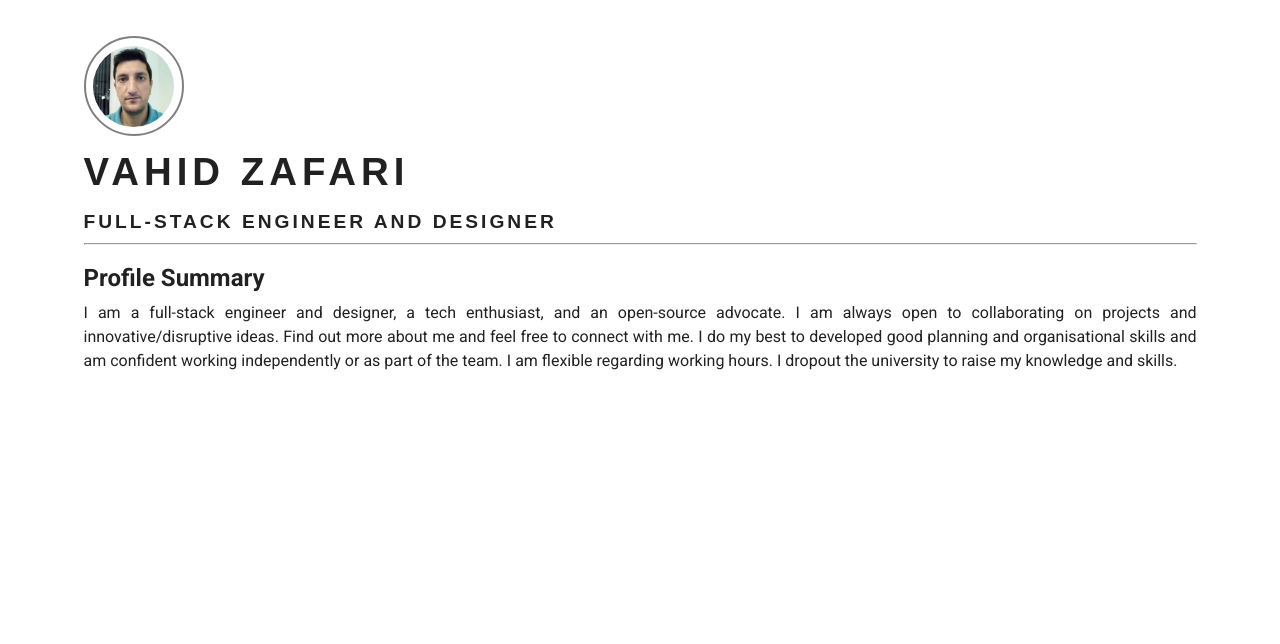
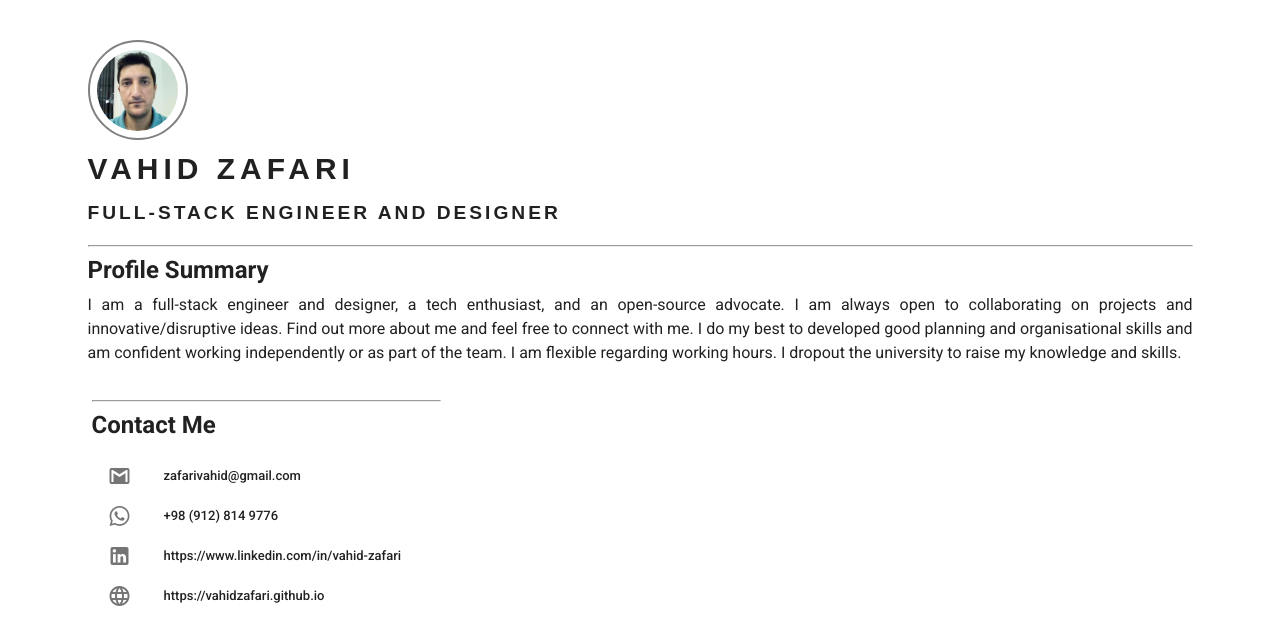
Before and after one commit to vahidzafari/vahidzafari.github.io, a Nuxt app: page / in a window 1280 px wide. Shown: the top 644 px of the page. Built offline with nearby package versions, Linux system fonts and the light colour scheme; a web font is replaced by a local one.

Commit message:
feat: add contact me section

```diff
--- /dev/null
+++ b/components/experience.vue
@@ -0,0 +1,19 @@
+<template>
+  <section class="experience">
+    <hr />
+    <h1>Work Experience</h1>
+    <p>Lorem</p>
+  </section>
+</template>
+
+<script>
+export default {}
+</script>
+
+<style lang="scss" scoped>
+.experience {
+  & > h1 {
+    margin: 5px 0;
+  }
+}
+</style>
--- /dev/null
+++ b/components/extra-information.vue
@@ -0,0 +1,55 @@
+<template>
+  <section class="contact">
+    <hr />
+    <h1>Contact Me</h1>
+    <v-list dense>
+      <v-list-item v-for="(item, i) in items" :key="i" :href="item.href" dense>
+        <v-list-item-icon>
+          <v-icon v-text="item.icon"></v-icon>
+        </v-list-item-icon>
+        <v-list-item-content>
+          <v-list-item-title v-text="item.text"></v-list-item-title>
+        </v-list-item-content>
+      </v-list-item>
+    </v-list>
+  </section>
+</template>
+
+<script>
+export default {
+  data() {
+    return {
+      items: [
+        {
+          text: 'zafarivahid@gmail.com',
+          icon: 'mdi-gmail',
+          href: 'mailto:zafarivahid@gmail.com',
+        },
+        {
+          text: '+98 (912) 814 9776',
+          icon: 'mdi-whatsapp',
+          href: 'https://wa.me/00989128149776',
+        },
+        {
+          text: 'https://www.linkedin.com/in/vahid-zafari',
+          icon: 'mdi-linkedin',
+          href: 'https://www.linkedin.com/in/vahid-zafari',
+        },
+        {
+          text: 'https://vahidzafari.github.io',
+          icon: 'mdi-web',
+          href: 'https://vahidzafari.github.io',
+        },
+      ],
+    }
+  },
+}
+</script>
+
+<style lang="scss" scoped>
+.contact {
+  & > h1 {
+    margin: 5px 0;
+  }
+}
+</style>
--- a/components/topnav.vue
+++ b/components/topnav.vue
@@ -1,5 +1,6 @@
 <template>
   <div>
+    <article>
       <section class="avatar">
         <div>
           <img src="@/assets/images/profile.jpeg" alt="profile image" />
@@ -9,8 +10,9 @@
         <h1>Vahid Zafari</h1>
         <h2>Full-stack Engineer and Designer</h2>
       </section>
+    </article>
+    <section class="paragraph">
       <hr />
-    <section class="paragraph">
       <h1>Profile Summary</h1>
       <p>
         I am a full-stack engineer and designer, a tech enthusiast, and an
--- a/nuxt.config.js
+++ b/nuxt.config.js
@@ -7,7 +7,7 @@ export default {
   // Global page headers: https://go.nuxtjs.dev/config-head
   head: {
     titleTemplate: '%s - Portfolio',
-    title: 'Portfolio',
+    title: 'CV',
     htmlAttrs: {
       lang: 'en',
     },
@@ -50,6 +50,9 @@ export default {
   // Vuetify module configuration: https://go.nuxtjs.dev/config-vuetify
   vuetify: {
     customVariables: ['~/assets/styles/variables.scss'],
+    icons: {
+      iconfont: 'mdi',
+    },
     theme: {
       dark: false,
       themes: {
--- a/package.json
+++ b/package.json
@@ -22,6 +22,7 @@
     }
   },
   "dependencies": {
+    "@mdi/font": "^5.9.55",
     "core-js": "^3.8.3",
     "nuxt": "^2.14.12"
   },
--- a/pages/index.vue
+++ b/pages/index.vue
@@ -1,15 +1,31 @@
 <template>
-  <v-container>
-    <header class="pa-6">
+  <v-container class="pa-8">
+    <header class="pa-2">
       <topnav></topnav>
     </header>
+    <v-main>
+      <v-row class="pa-3">
+        <v-col cols="12" sm="6" md="6" lg="4">
+          <extra-information></extra-information>
+        </v-col>
+        <!-- <v-col cols="12" sm="6" md="6" lg="4">
+          <experience></experience>
+        </v-col> -->
+      </v-row>
+    </v-main>
   </v-container>
 </template>
 
 <script>
 import topnav from '@/components/topnav'
+// import Experience from '@/components/experience.vue'
+import ExtraInformation from '@/components/extra-information.vue'
 
 export default {
-  components: { topnav },
+  components: {
+    topnav,
+    // Experience,
+    ExtraInformation,
+  },
 }
 </script>
```
Also changed, not shown: 1 other file (tests, documents, lock files or other folders). Lines whose indentation alone changed are shown as unchanged.
